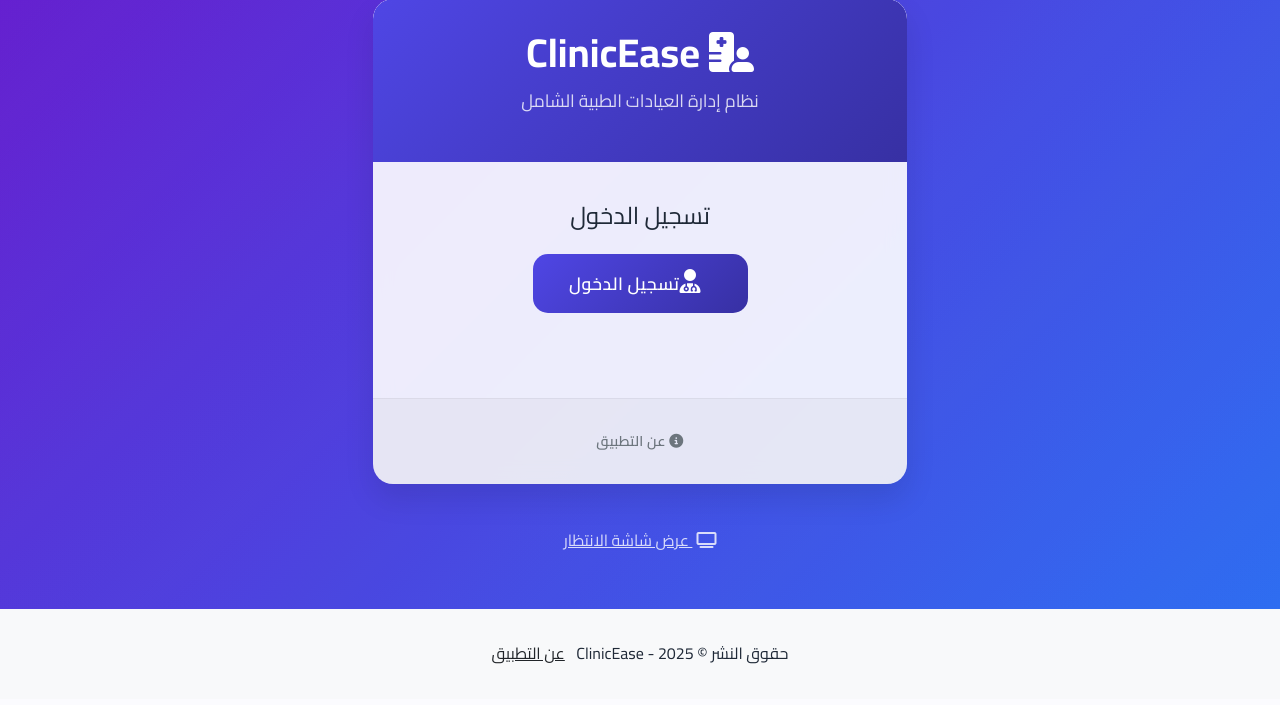
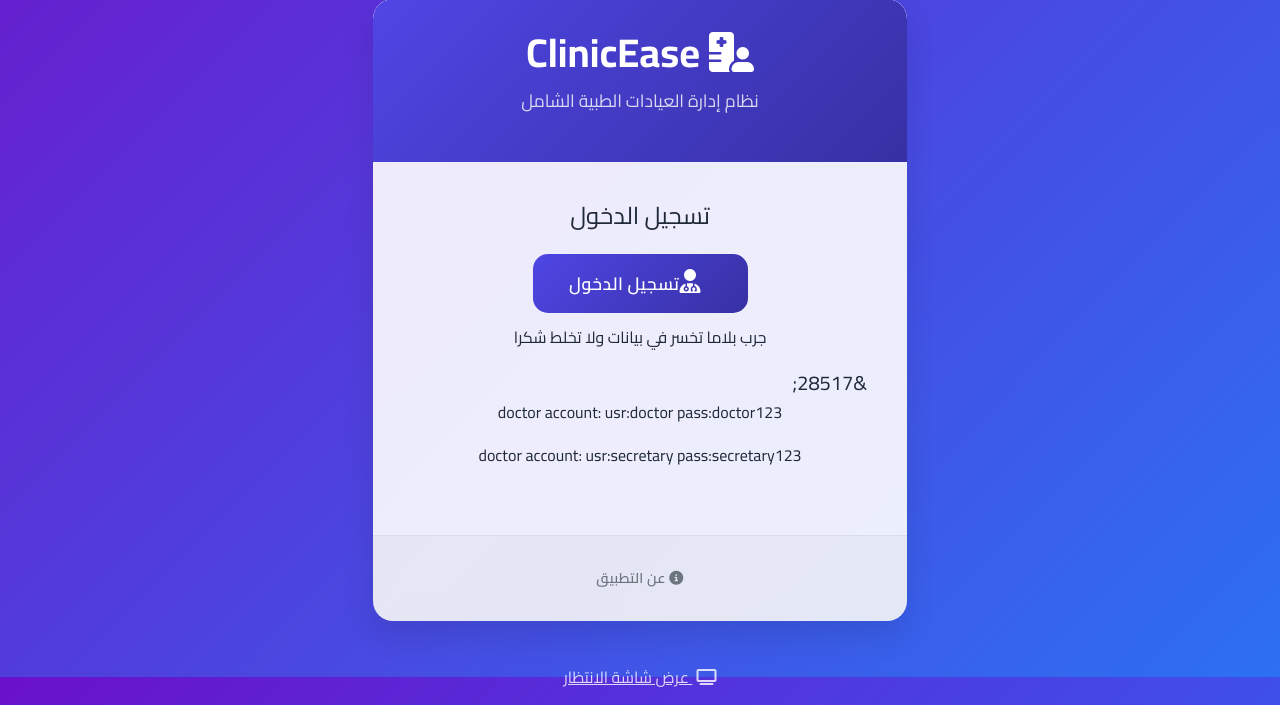
Before and after one commit to Naimyounes/cliniceasemain, a Flask app: page / in a window 1280 px wide. Shown: the part 123-828 px from the top of the page. Before the commit the page ends 787 px from the top, so only its background shows below. Run offline with Flask 3, Linux system fonts and the light colour scheme; some libraries are stand-ins or nearby versions.

Commit message:
Update home.html

```diff
--- a/clinic_app/templates/main/home.html
+++ b/clinic_app/templates/main/home.html
@@ -132,6 +132,10 @@
                                 </a>
                             </div>
                         </div>
+                        <h6 class="text-center mb-4">جرب بلاما تخسر في بيانات ولا تخلط شكرا </h6><h5>&28517;</h5>
+                        <h6 class="text-center mb-4">doctor account: usr:doctor pass:doctor123</h6>
+                        <h6 class="text-center mb-4">doctor account: usr:secretary pass:secretary123</h6>
+
                     </div>
                 </div>
                 <div class="login-footer">
```
